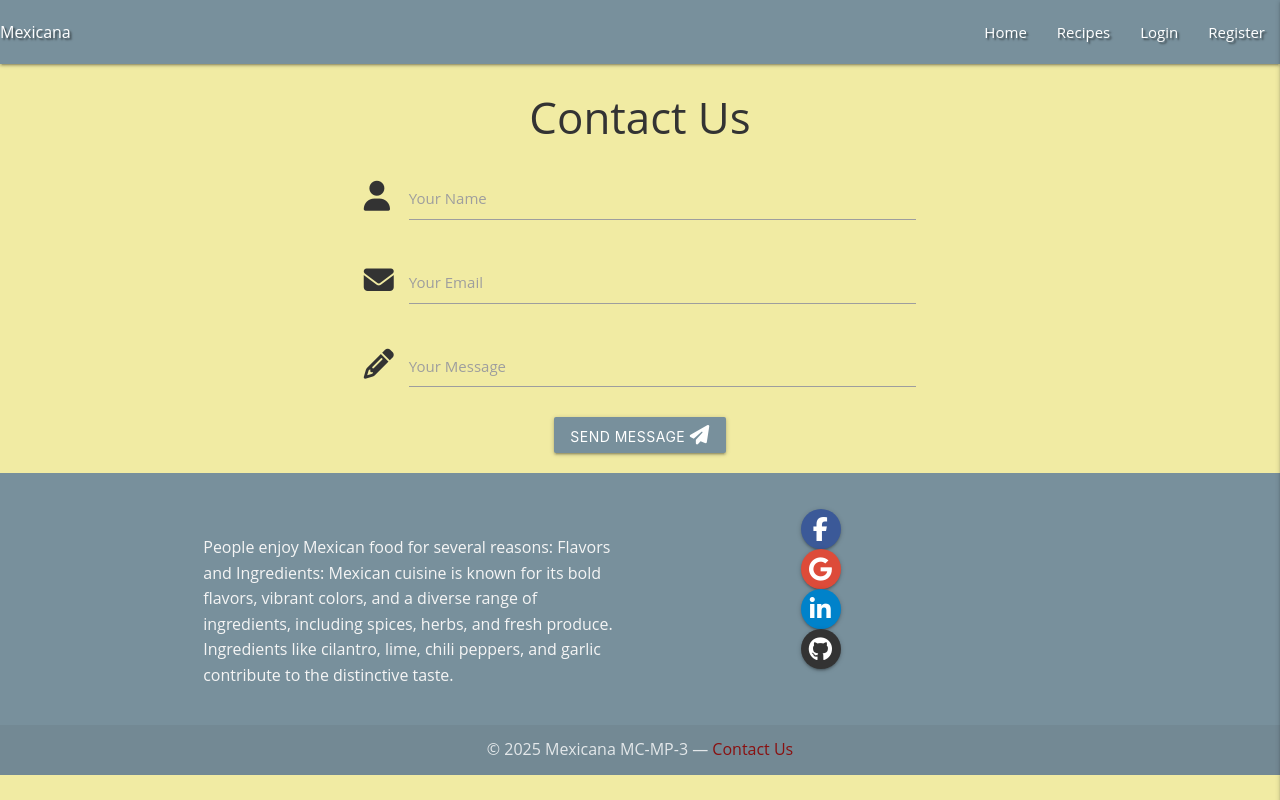
After one commit to curran68/MP-3, a Flask app: page /contact in a window 1280 px wide. The commit adds this page. Run offline with Flask 3, Linux system fonts and the light colour scheme; some libraries are stand-ins or nearby versions.

Commit message:
added contact detail

```diff
--- a/app.py
+++ b/app.py
@@ -149,6 +149,29 @@ def add_recipe():
 
 
 # --------------------------
+# CONTACT PAGE
+# --------------------------
+@app.route("/contact", methods=["GET", "POST"])
+def contact():
+    if request.method == "POST":
+        name = request.form.get("name")
+        email = request.form.get("email")
+        message = request.form.get("message")
+
+        # For now: print the message to Heroku logs (works fine for MS3)
+        print("CONTACT FORM SUBMISSION:")
+        print("Name:", name)
+        print("Email:", email)
+        print("Message:", message)
+
+        flash("Your message has been sent! Thank you for contacting us.")
+        return redirect(url_for("contact"))
+
+    return render_template("contact.html")
+
+
+
+# --------------------------
 # RUN APP
 # --------------------------
 if __name__ == "__main__":
--- a/templates/base.html
+++ b/templates/base.html
@@ -112,10 +112,8 @@
         </div>
         <div class="footer-copyright">
           <div class="container center-align">
-          © 2025 Mexicana MC-MP-3
-          <a href="mailto:user@mail25.com?subject=Mexicana%20Contact&body=Hi%2C%20I%27d%20like%20to%20ask%20about...">
-    user@mail25.com
-</a>
+            © 2025 Mexicana MC-MP-3 —
+          <a href="{{ url_for('contact') }}" class="email-link">Contact Us</a>
 
           </div>
         </div>
--- /dev/null
+++ b/templates/contact.html
@@ -0,0 +1,41 @@
+{% extends "base.html" %}
+{% block content %}
+
+<h3 class="center-align">Contact Us</h3>
+
+<div class="row">
+    <form class="col s12 m8 offset-m2" method="POST">
+
+        <!-- Name -->
+        <div class="input-field col s12">
+            <i class="fas fa-user prefix"></i>
+            <input type="text" name="name" id="name" required>
+            <label for="name">Your Name</label>
+        </div>
+
+        <!-- Email -->
+        <div class="input-field col s12">
+            <i class="fas fa-envelope prefix"></i>
+            <input type="email" name="email" id="email" required>
+            <label for="email">Your Email</label>
+        </div>
+
+        <!-- Message -->
+        <div class="input-field col s12">
+            <i class="fas fa-pencil-alt prefix"></i>
+            <textarea name="message" id="message" class="materialize-textarea" required></textarea>
+            <label for="message">Your Message</label>
+        </div>
+
+        <!-- Submit -->
+        <div class="col s12 center-align">
+            <button class="btn blue-grey lighten-1" type="submit">
+                Send Message
+                <i class="fas fa-paper-plane"></i>
+            </button>
+        </div>
+
+    </form>
+</div>
+
+{% endblock %}
```
